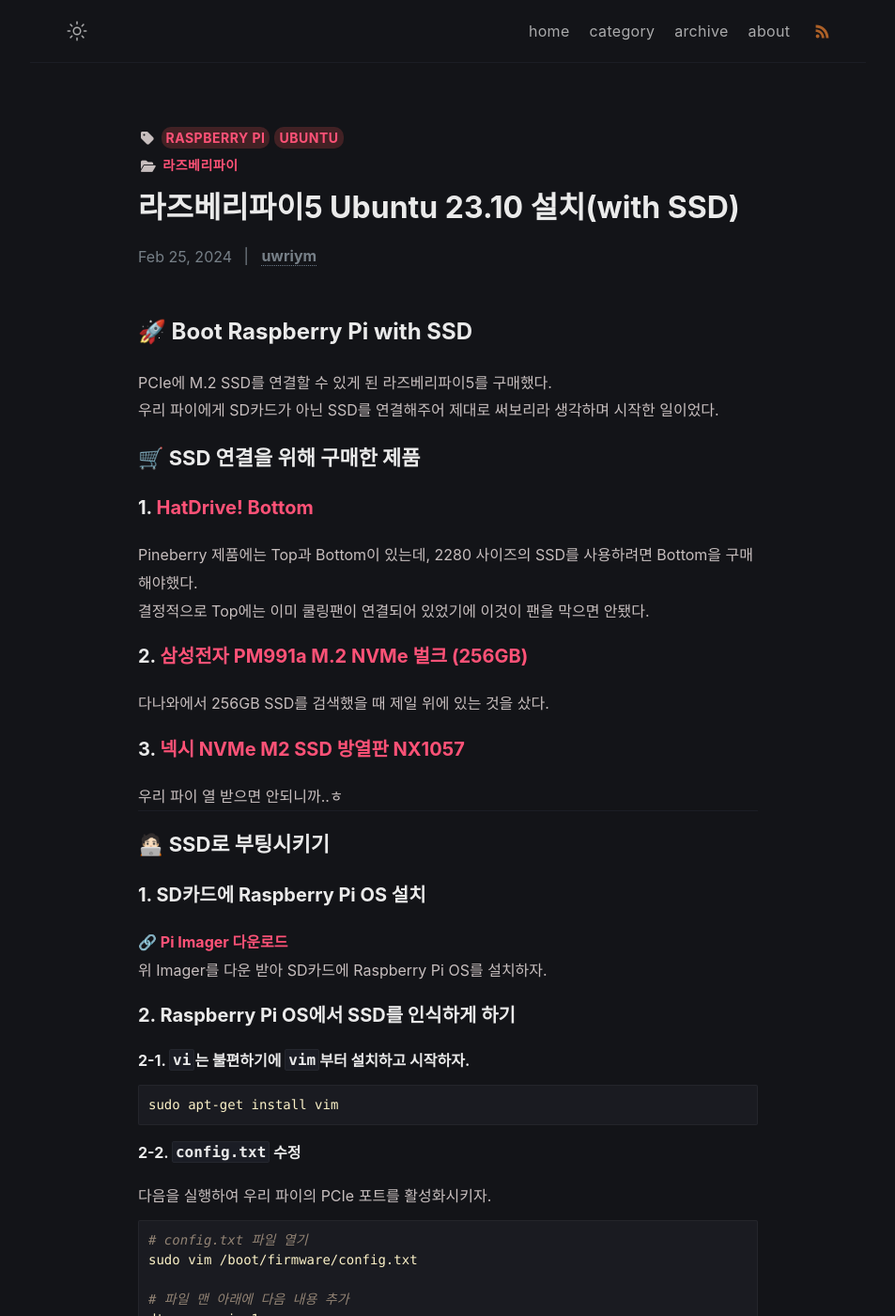
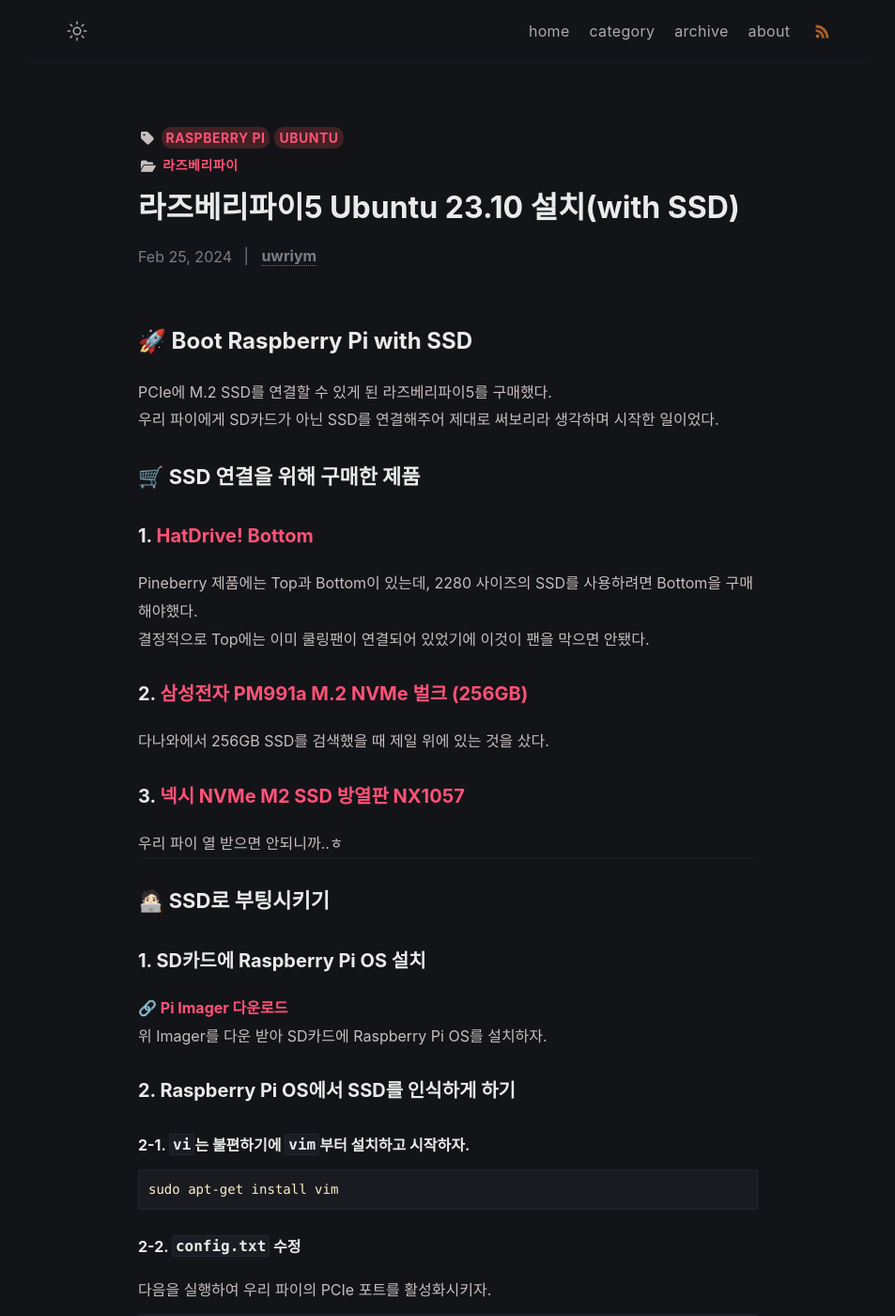
Before and after one commit to uwriym/uwriym.github.io, a Jekyll site: the page built from _posts/ubuntu-on-pi-with-ssd/2024-02-26-ubuntu-on-pi-with-ssd.md, in a window 1280 px wide and 1400 px high. Shown: the whole window at 94% size, without its empty margins (163-1116 px from the left). Built offline with Jekyll 4.4.1, drawn with Linux system fonts in a browser that asks for light colours; nearby versions of some CDN libraries; some web fonts are replaced; comment, search, counter and statistics services are not loaded.

Commit message:
h1~h6 margin-top 추가

```diff
--- a/_sass/klise/_post.scss
+++ b/_sass/klise/_post.scss
@@ -170,7 +170,7 @@
   h6 {
     color: $black;
     font-weight: $bold-weight;
-    margin-top: $spacing-full - 15;
+    margin-top: $spacing-full - 5;
     margin-bottom: 0;
 
     &:hover {
```
